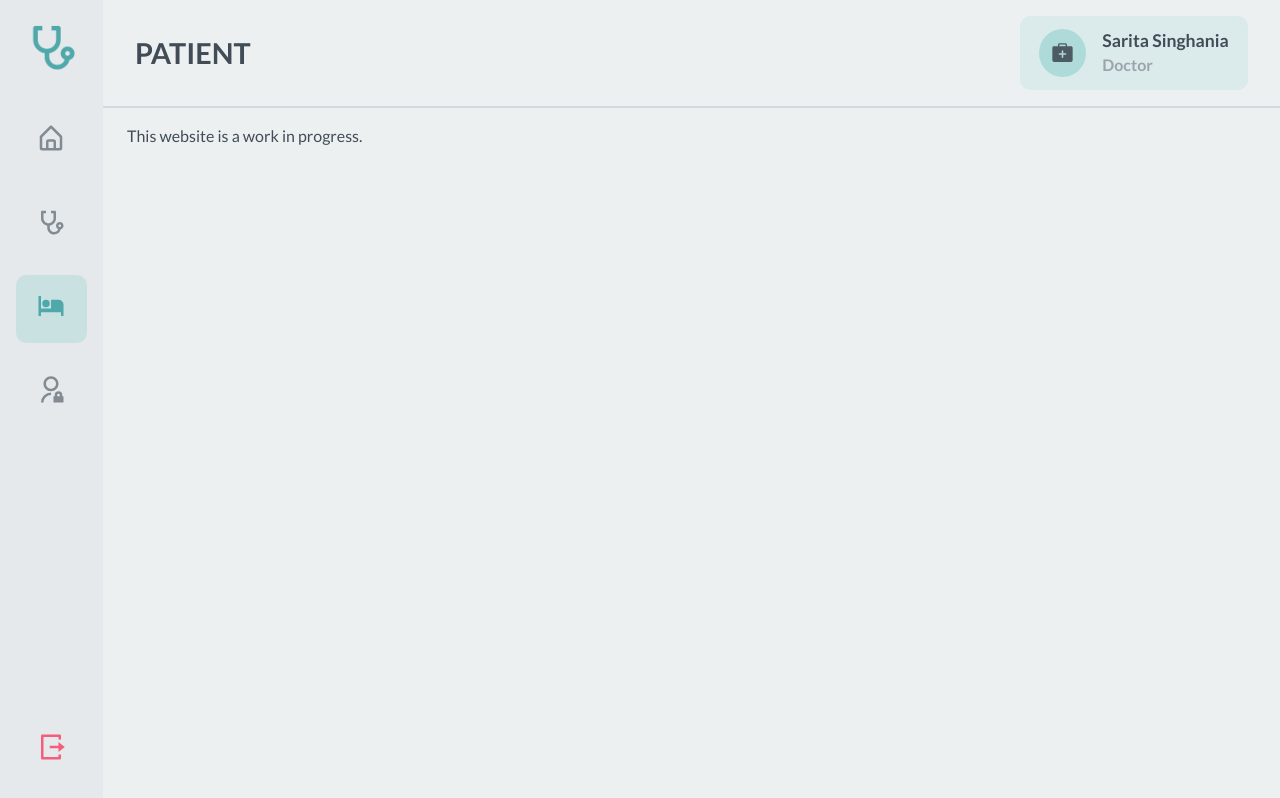
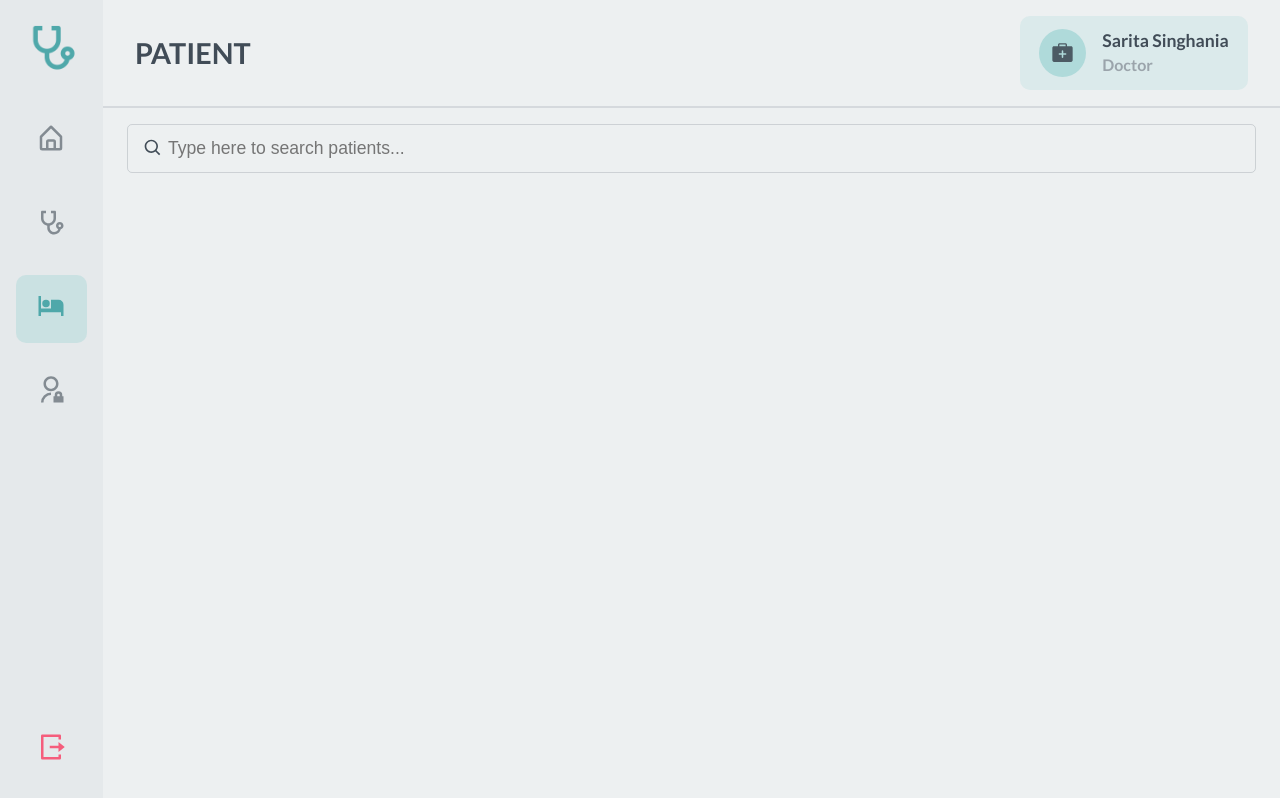
Before and after one commit to yatindra7/Sekhmet, a React (Vite) app in the folder frontend/: page /patient in a window 1280 px wide. Built offline with nearby package versions, Linux system fonts and the light colour scheme; sample sign-in values are in the browser's storage.

Commit message:
Add patient search bar;

```diff
--- a/frontend/src/pages/Patient.tsx
+++ b/frontend/src/pages/Patient.tsx
@@ -1,5 +1,24 @@
+import { useState } from "react";
+import { BiSearch } from 'react-icons/bi'
+
 function Patient() {
-    return <div className="home">This website is a work in progress.</div>;
-  }
+
+  const [query, setQuery] = useState<string>("")
+
+  return (
+    <div className="patient">
+      <div className="search">
+        <BiSearch size={20} className="search-icon" />
+        <input
+          id="patient-query"
+          type='search'
+          value={query}
+          onChange={(e) => setQuery(e.target.value)}
+          placeholder="Type here to search patients..."
+        />
+      </div>
+    </div>
+  );
+}
 
   export default Patient;
--- a/frontend/src/styles/index.scss
+++ b/frontend/src/styles/index.scss
@@ -11,3 +11,4 @@
 
 @import "home.scss";
 @import "login.scss";
+@import "patient.scss";
--- /dev/null
+++ b/frontend/src/styles/patient.scss
@@ -0,0 +1,35 @@
+.patient {
+    padding: 1rem 1.5rem;
+
+    .search {
+
+        position: relative;
+
+        input {
+            width: 100%;
+            outline: none;
+            border-radius: 5px;
+            padding: 0.8rem 1.2rem;
+            padding-left: 2.5rem;
+            font-size: 1.1rem;
+            background-color: transparent;
+
+            border: 1px solid rgba($text-light, 0.4);
+            color: $text;
+
+            &:-webkit-autofill {
+              border: 1px solid rgba($text-light, 0.2);
+              box-shadow: 0 0 0px 1000px $background inset;
+              -webkit-text-fill-color: $text;
+            }
+        }
+
+        &-icon {
+            position: absolute;
+            top: 50%;
+            left: 1rem;
+            transform: translateY(-50%);
+            color: $text;
+        }
+    }
+}
```
